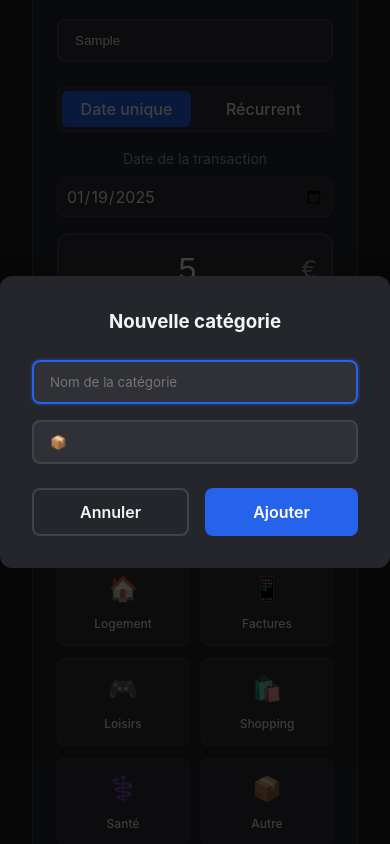
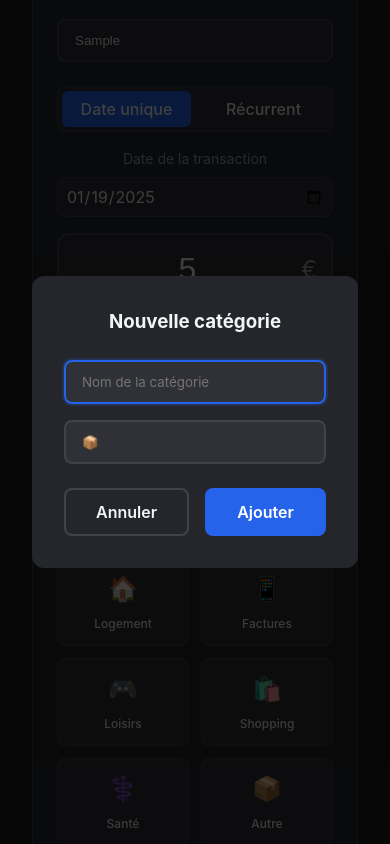
Before and after one commit to AlexandreGaultier/budget-manager, a React (Vite) app: page / in a window 390 px wide. Both pictures are taken after typing "Sample", "5" into the empty fields and a click on the button "+ Ajouter". Shown: the part 883-1727 px from the top of the page. Built offline with nearby package versions, Linux system fonts and the light colour scheme.

Commit message:
fic responsive on modal

```diff
--- a/src/components/AddCategoryModal/AddCategoryModal.module.css
+++ b/src/components/AddCategoryModal/AddCategoryModal.module.css
@@ -80,3 +80,10 @@
 .modalCancelButton:hover {
   background-color: rgba(255, 255, 255, 0.05);
 }
+
+@media (max-width: 768px) {
+  .modalContent {
+    width: 100%;
+    margin: 0 2rem;
+  }
+}
```
